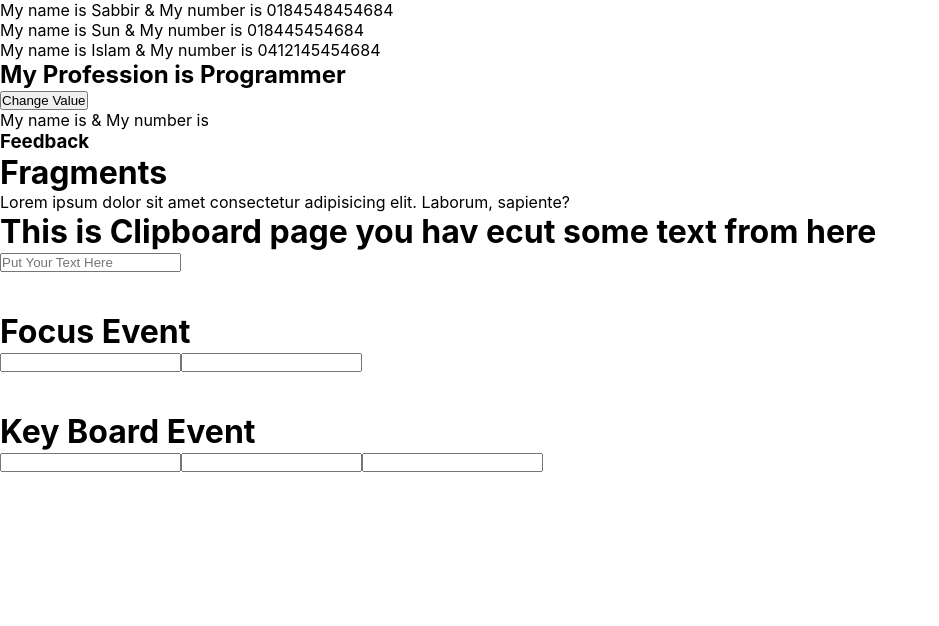
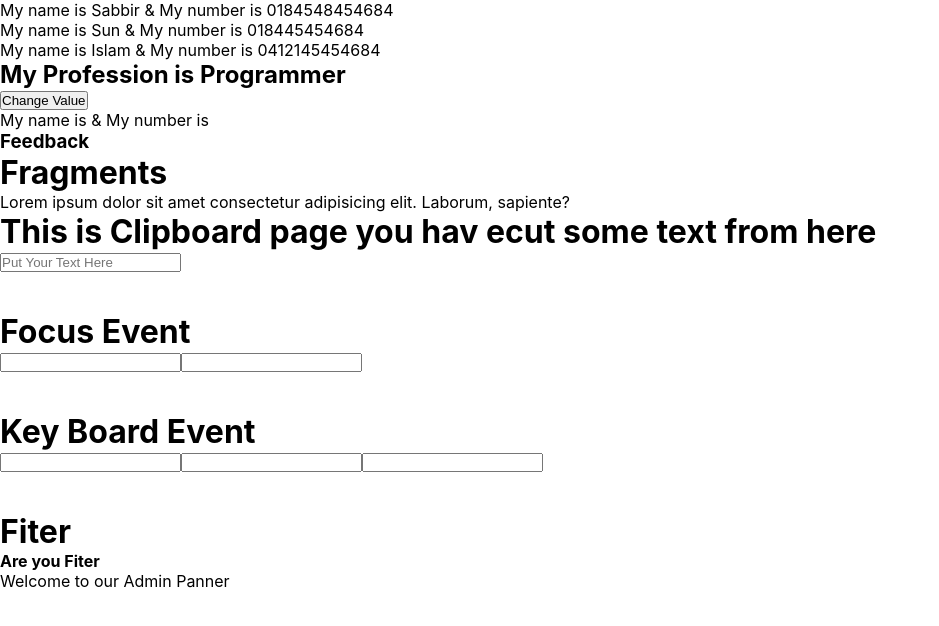
Before and after one commit to sabbirsun/practice-jsx, a React (Create React App) app in the folder practice/: page / in a window 1280 px wide. Shown: the top 626 px of the page, without its empty margins (0-939 px from the left). Built offline with nearby package versions, Linux system fonts and the light colour scheme.

Commit message:
admin panner

```diff
--- a/practice/src/App.js
+++ b/practice/src/App.js
@@ -8,6 +8,8 @@ import React from 'react';
 import Clipboardoncopy from './Pages/Clipboardoncopy';
 import Focus from './Pages/Focus';
 import Keyboard from './Pages/Keyboard';
+import Fiter from './Pages/Fiter';
+import WelComeAdmin from './Pages/WelComeAdmin'
 
 function App() {
   return (
@@ -20,6 +22,8 @@ function App() {
       <Clipboardoncopy />
       <Focus />
       <Keyboard />
+      <Fiter />
+      <WelComeAdmin />
     </>
   );
 }
--- /dev/null
+++ b/practice/src/Pages/Fiter.jsx
@@ -0,0 +1,12 @@
+import React from 'react'
+
+function Fiter() {
+  return (
+    <div> <br /> <br />
+        <h1>Fiter</h1>
+        <h4>Are you Fiter</h4>
+    </div>
+  )
+}
+
+export default Fiter
--- /dev/null
+++ b/practice/src/Pages/WelComeAdmin.jsx
@@ -0,0 +1,24 @@
+import React, { Component } from 'react'
+import Fiter from './Fiter'
+
+export default class WelComeAdmin extends Component {
+    constructor (props){
+        super(props)
+        this.state ={
+            YourAge:true,
+        }
+    }
+  render() {
+    let Ami
+    if(this.state.YourAge){
+        Ami = "Welcome to our Admin Panner"
+    }else{
+        Ami = <Fiter />
+    }
+    return (
+      <div>
+        {Ami}
+      </div>
+    )
+  }
+}
```
